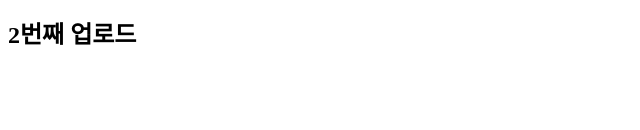
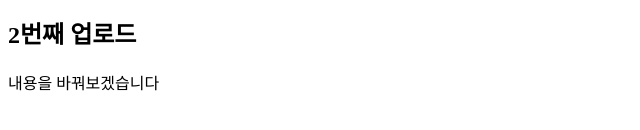
Before and after one commit to JAAAAce/Git, a plain HTML site: page index.html in a window 1280 px wide. Shown: the part 398-528 px from the top of the page, without its empty margins (0-640 px from the left). Drawn offline with Linux system fonts and the light colour scheme.

Commit message:
Update index.html
add message for practice opening

```diff
--- a/index.html
+++ b/index.html
@@ -11,7 +11,7 @@
         <h1>업로드</h1>
         <img src="https://cdn.pixabay.com/photo/2022/01/23/16/06/dog-6961236_960_720.jpg" alt="강아지 이미지">
         <h2>2번째 업로드</h2>
-
+        <p>내용을 바꿔보겠습니다</p>
     </div>
 </body>
 </html>
```
